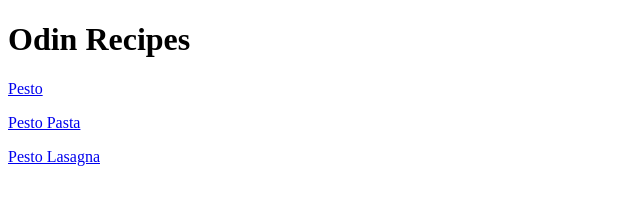
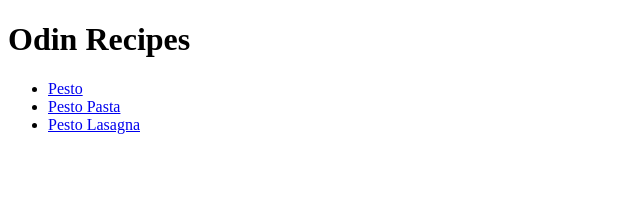
Before and after one commit to fridolinba/odin-recipes, a plain HTML site: page index.html in a window 1280 px wide. Shown: the whole page, without its empty margins (0-640 px from the left). Drawn offline with Linux system fonts and the light colour scheme.

Commit message:
Arrange the recipes linked in index.html as list

```diff
--- a/index.html
+++ b/index.html
@@ -6,8 +6,10 @@
     </head>
     <body>
         <h1>Odin Recipes</h1>
-        <p><a href="./recipes/pesto.html" target="_blank">Pesto</a></p>
-        <p><a href="./recipes/pesto_pasta.html" target="_blank">Pesto Pasta</a></p>
-        <p><a href="./recipes/pesto_lasagna.html" target="_blank">Pesto Lasagna</a></p>
+          <ul>
+            <li><a href="./recipes/pesto.html" target="_blank">Pesto</a></li>
+            <li><a href="./recipes/pesto_pasta.html" target="_blank">Pesto Pasta</a></li>
+            <li><a href="./recipes/pesto_lasagna.html" target="_blank">Pesto Lasagna</a></li>
+          </ul>
     </body>
 </html>
```
